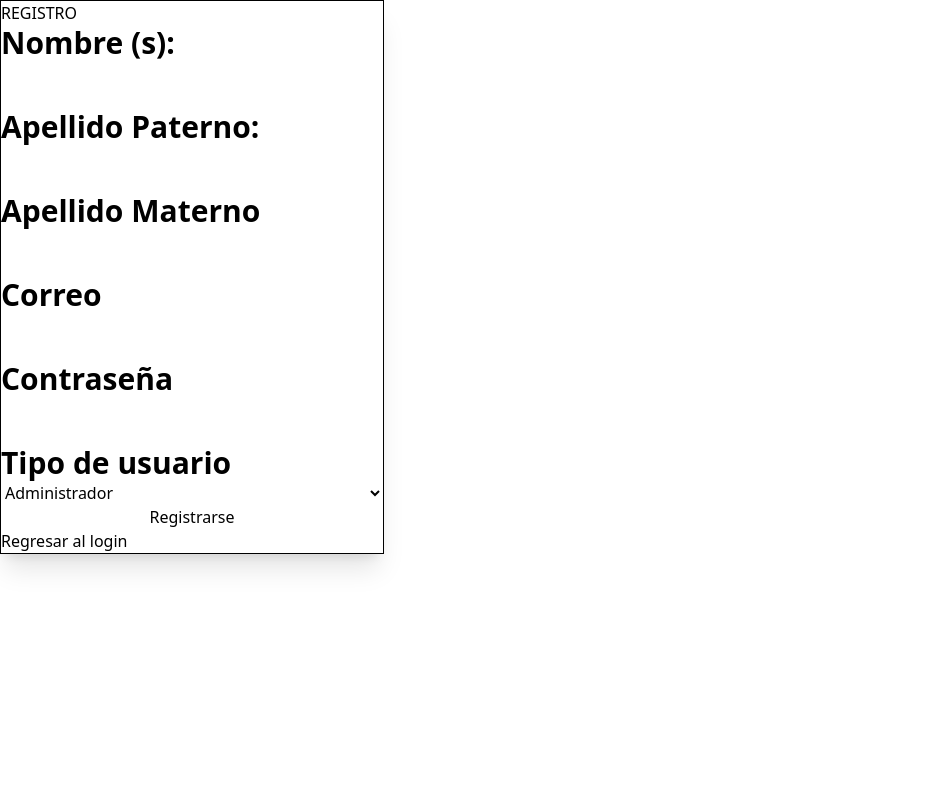
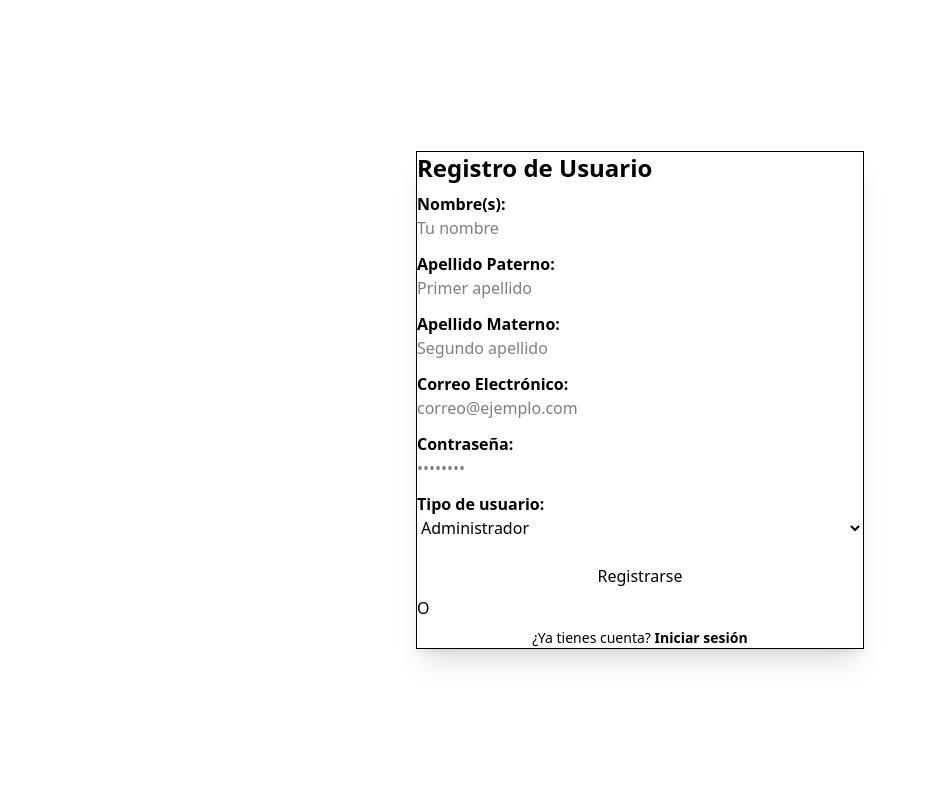
Before and after one commit to Carlos-444/Aplicaciones-Web-, a Flask app: page /registro in a window 1280 px wide. Shown: the whole page, without its empty margins (0-927 px from the left). Run offline with Flask 3, Linux system fonts and the light colour scheme; some libraries are stand-ins or nearby versions.

Commit message:
se trabajo con la practiac terminado del flask

```diff
--- a/INTRODUCCION_FLASK/templates/registro.html
+++ b/INTRODUCCION_FLASK/templates/registro.html
@@ -1,5 +1,5 @@
 <!DOCTYPE html>
-<html lang="en">
+<html lang="es" data-theme="light">
 
 <head>
     <meta charset="UTF-8">
@@ -9,41 +9,75 @@
     <link href="https://cdn.jsdelivr.net/npm/daisyui@5" rel="stylesheet" type="text/css" />
 </head>
 
-<body>
+<body class="bg-base-200 min-h-screen flex items-center justify-center p-6">
+
+    <!-- Tarjeta blanca centrada con sombra -->
+    <div class="card w-full max-w-md bg-base-100 shadow-xl border border-base-300">
+
+        <!-- Cuerpo de la tarjeta -->
+        <div class="card-body">
+
+            <h1 class="card-title text-2xl font-bold justify-center mb-2">Registro de Usuario</h1>
+
+            {% if error %}
+                <p class="text-error text-center text-sm font-semibold">{{ error }}</p>
+            {% endif %}
+
+            <form action="/registro" method="POST" class="flex flex-col gap-3">
 
 
-    <!-- es la tarjeta blanca con sombra -->
-    <div class="card w-full max-w-sm bg-base-100 shadow-xl border border-base-300">
+                <div>
+                    <label class="label font-semibold py-1">Nombre(s):</label>
+                    <input type="text" name="nombre" placeholder="Tu nombre" required class="input input-bordered w-full">
+                </div>
 
-        <!-- cuerpo de la tarjeta -->
-        <div class="card-body">
 
-        <h1>REGISTRO</h1>
-        <form action="/registro" method="POST">
-            <label class="text-3xl font-bold">Nombre (s):</label>
-            <input type="text" name="nombre" required class="input input-bordered w-full">
-            <br><br>
-            <label class="text-3xl font-bold">Apellido Paterno:</label>
-            <input type="text" name="apellido_p" required class="input input-bordered w-full">
-            <br><br>
-            <label class="text-3xl font-bold">Apellido Materno</label>
-            <input type="text" name="apellido_m" required class="input input-bordered w-full">
-            <br><br>
-            <label class="text-3xl font-bold">Correo</label>
-            <input type="text" name="correo" required class="input input-bordered w-full">
-            <br><br>
-            <label class="text-3xl font-bold">Contraseña</label>
-            <input type="text" name="password_hash" required class="input input-bordered w-full">
-            <br><br>
-            <label for="id_rol" class="text-3xl font-bold">Tipo de usuario</label>
-            <select name="id_rol" id="id_rol" required class="input input-bordered w-full">
-                <option value="1">Administrador</option>
-                <option value="2">Usuario X</option>
-            </select>
-            <button type="submit" class="btn btn-primary w-full">Registrarse</button>
-        </form>
-        <p><a href="{{url_for('login')}}">Regresar al login</a></p>
-    </div>
+                <div>
+                    <label class="label font-semibold py-1">Apellido Paterno:</label>
+                    <input type="text" name="apellido_p" placeholder="Primer apellido" required class="input input-bordered w-full">
+                </div>
+
+
+                <div>
+                    <label class="label font-semibold py-1">Apellido Materno:</label>
+                    <input type="text" name="apellido_m" placeholder="Segundo apellido" required class="input input-bordered w-full">
+                </div>
+
+
+                <div>
+                    <label class="label font-semibold py-1">Correo Electrónico:</label>
+                    <input type="email" name="correo" placeholder="correo@ejemplo.com" required class="input input-bordered w-full">
+                </div>
+
+
+                <div>
+                    <label class="label font-semibold py-1">Contraseña:</label>
+                    <input type="password" name="password_hash" placeholder="••••••••" required class="input input-bordered w-full">
+                </div>
+
+
+                <div>
+                    <label for="id_rol" class="label font-semibold py-1">Tipo de usuario:</label>
+                    <select name="id_rol" id="id_rol" required class="select select-bordered w-full">
+                        <option value="1">Administrador</option>
+                        <option value="2">Usuario X</option>
+                    </select>
+                </div>
+
+
+                <button type="submit" class="btn btn-primary w-full mt-3">Registrarse</button>
+
+            </form>
+
+            <div class="divider my-2">O</div>
+
+            <p class="text-center text-sm">
+                ¿Ya tienes cuenta?
+                <a href="{{ url_for('login') }}" class="link link-primary font-semibold">Iniciar sesión</a>
+            </p>
+
+        </div>
+
     </div>
 
 </body>
```
